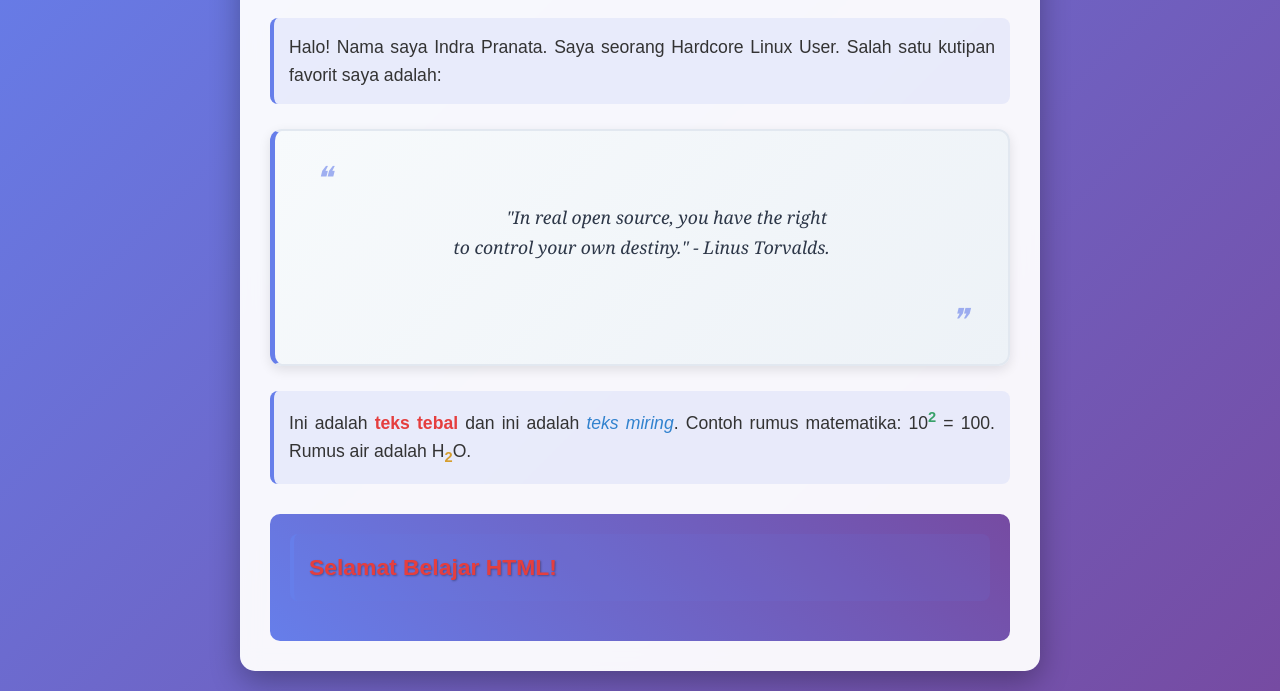
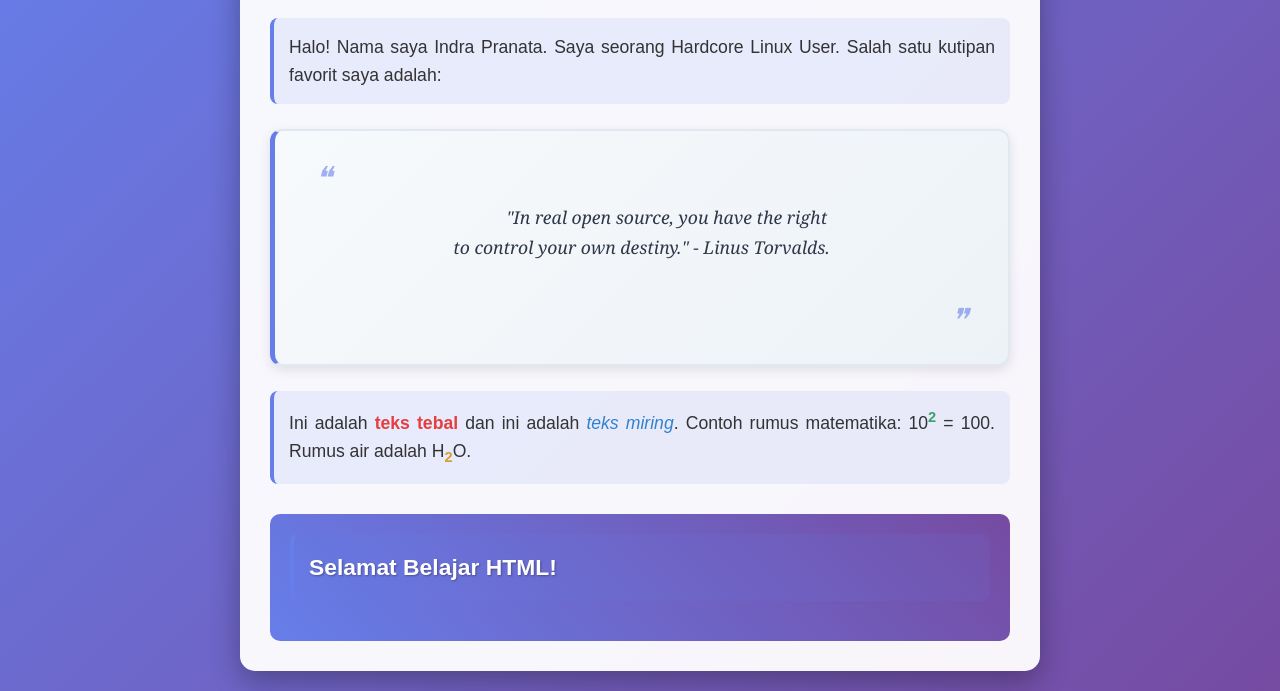
Before and after one commit to indra-zen/tugas-kuliah, a plain HTML site: page web/latihan-1/index.html in a window 1280 px wide. Shown: the part 126-817 px from the top of the page. Drawn offline with Linux system fonts and the light colour scheme.

Commit message:
Fix broken style

```diff
--- a/web/latihan-1/index.html
+++ b/web/latihan-1/index.html
@@ -38,7 +38,7 @@
 
         <!-- Pesan di tengah halaman -->
         <center>
-            <p><b>Selamat Belajar HTML!</b></p>
+            <p><b style="color: white;">Selamat Belajar HTML!</b></p>
         </center>
     </div>
 </body>
```
